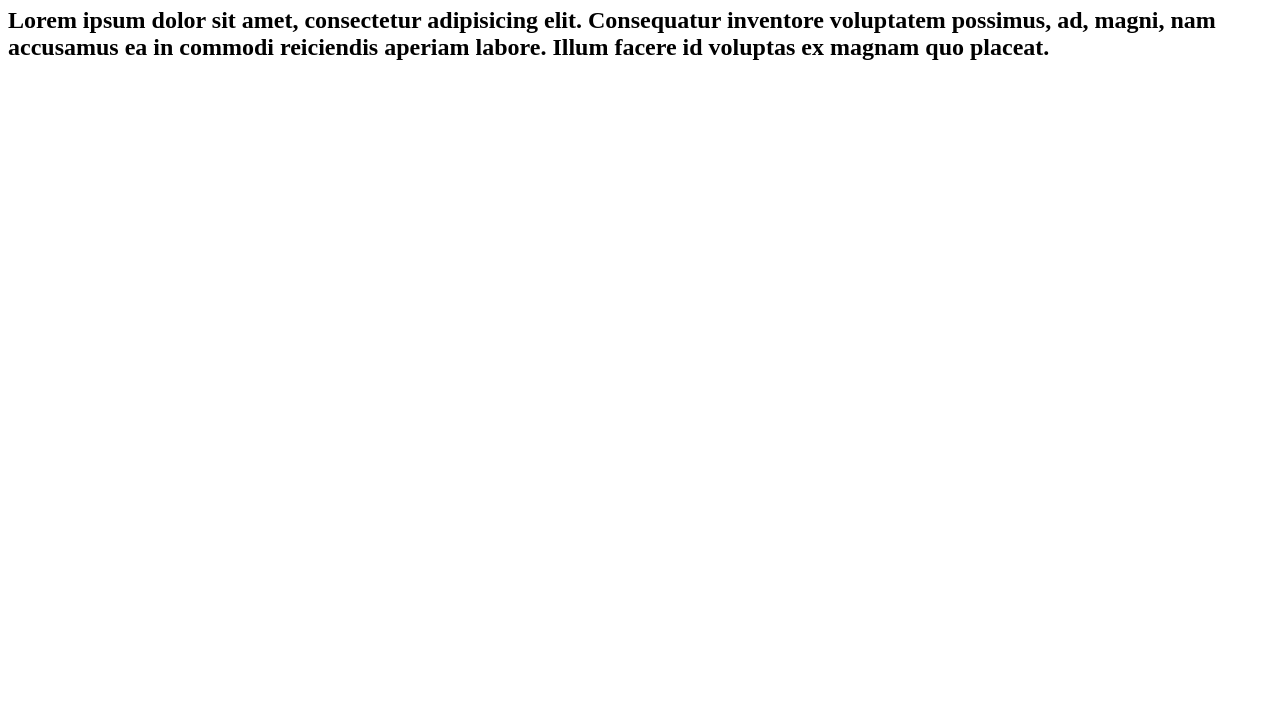
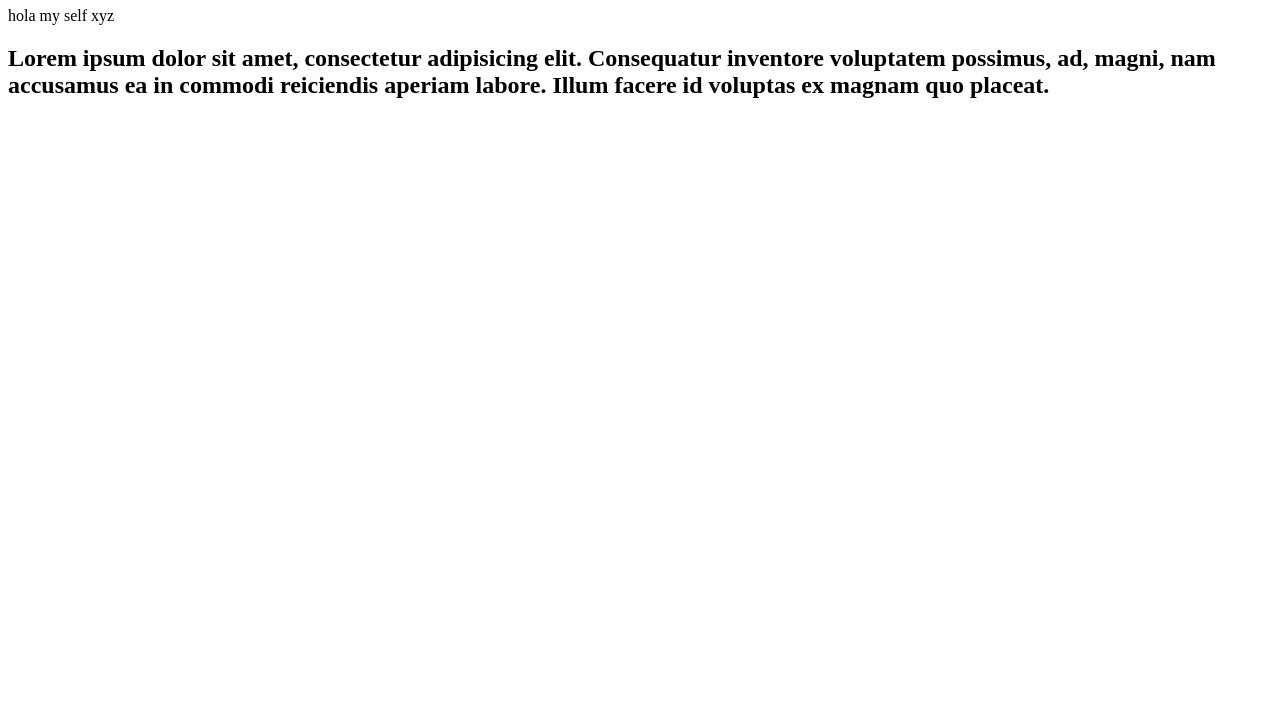
Before and after one commit to vishalbambare/MERN-First-Project-, a plain HTML site: page index.html in a window 1280 px wide. Shown: the part 73-800 px from the top of the page. Drawn offline with Linux system fonts and the light colour scheme.

Commit message:
sudarshan added text

```diff
--- a/index.html
+++ b/index.html
@@ -9,6 +9,7 @@
 </head>
 <body>
     <h1>Hello</h1>
+     <p> hola my self xyz</p>
     <h2>Lorem ipsum dolor sit amet, consectetur adipisicing elit. Consequatur inventore voluptatem possimus, ad, magni, nam accusamus ea in commodi reiciendis aperiam labore. Illum facere id voluptas ex magnam quo placeat.</h2>
 </body>
 </html>
```
